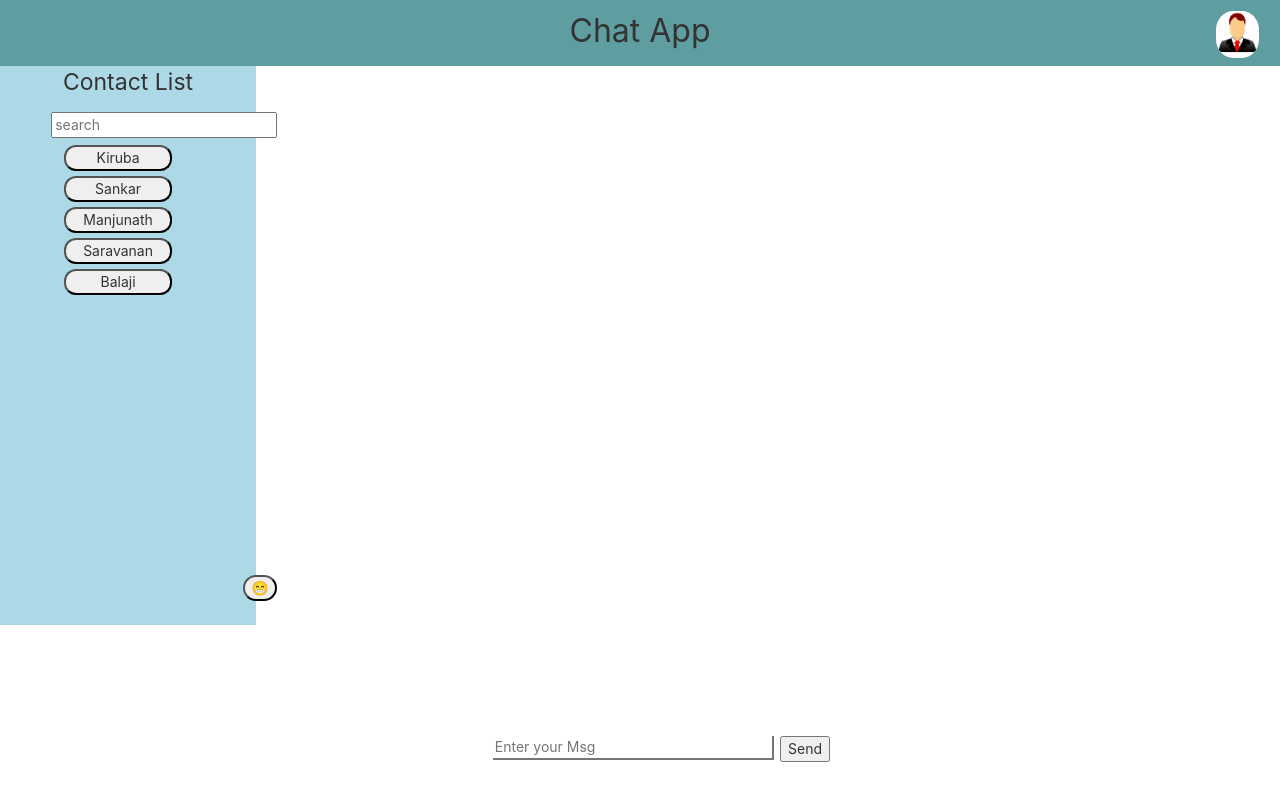
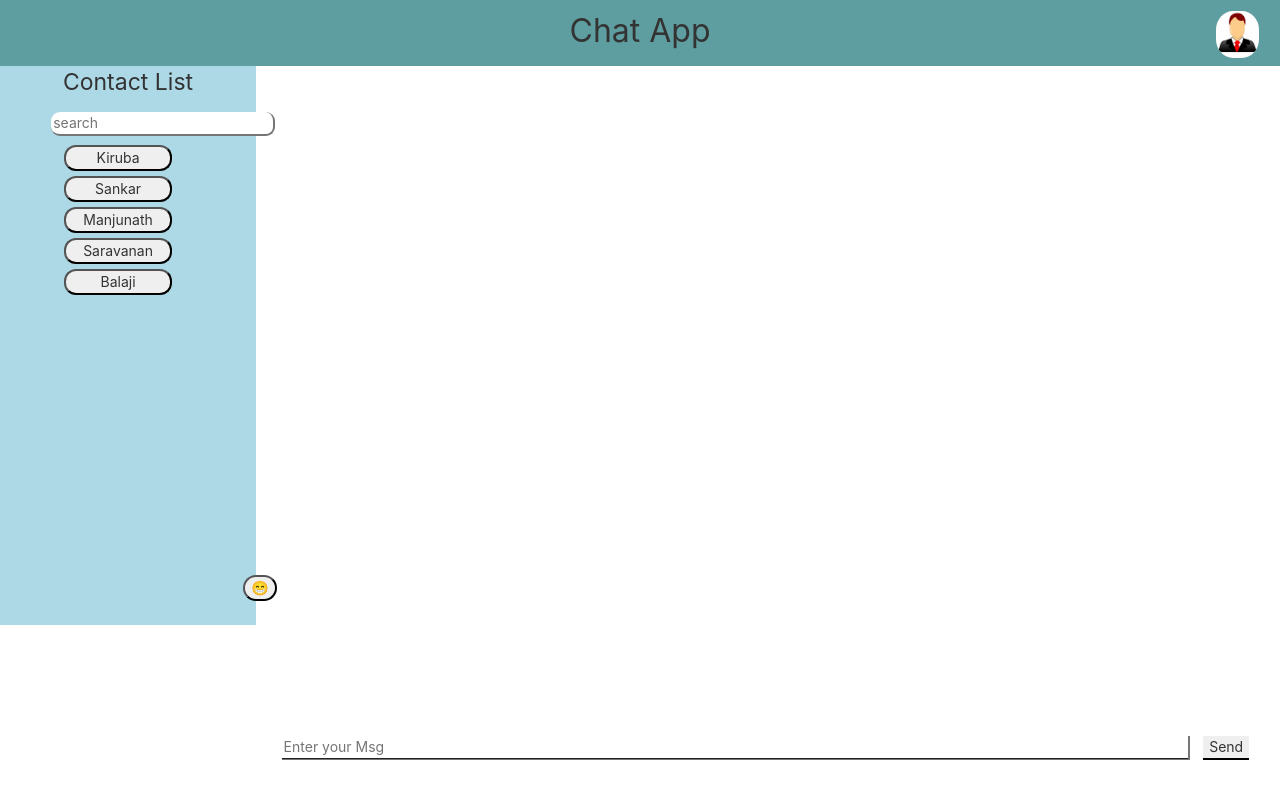
Before and after one commit to Kirubasankar-Dhnanapal/Chat-demo, a React (Create React App) app: page /#/chat in a window 1280 px wide. Built offline with nearby package versions, Linux system fonts and the light colour scheme.

Commit message:
css changes committ

```diff
--- a/src/App.css
+++ b/src/App.css
@@ -76,6 +76,25 @@
     width: 13%;
 }
 
+.sendButtonDiv {
+  position: fixed;
+    left: 94%;
+    border-top-style: none;
+    border-left-style: none;
+    border-right-style: none;
+    outline: none;
+}
+
+.textAreaDiv{
+  position: fixed;
+  width: 71%;
+  border-left-style: none;
+  border-top-style: none;
+  border-bottom-style: groove;
+  display: flex;
+  outline: none;
+}
+
 .signOutDiv{
   position: fixed;
   padding: 13px;
@@ -101,7 +120,15 @@
 .buttonDive {
     border-radius: 12px;
     width: 65%;
+    outline: none
 
+}
+
+.searchBox{
+  border-radius: 9px 9px 9px 9px;
+    border-left-style: none;
+    border-top-style: none;
+    outline: none;
 }
 
 .avatar {
@@ -130,15 +157,6 @@
   position: fixed;
   top: 92%;
   left: calc(100vh - 24%);
-}
-
-.textAreaDiv {
-  position: fixed;
-  width: 22%;
-  border-left-style: none;
-  border-top-style: none;
-  border-bottom-style: double;
-  display: flex;
 }
 
 .buttonDiv {
--- a/src/Chat.js
+++ b/src/Chat.js
@@ -169,17 +169,10 @@ class Chat extends Component {
                 <div style={{
                     position: 'fixed',
                     top: '92%',
-                    left: 'calc(100vh - 24%)'
+                    left: '22%'
                 }}>
-                    <input type='textarea' ref={this.chatRef} style={{
-                        position: 'fixed',
-                        width: '22%',
-                        borderLeftStyle: 'none',
-                        borderTopStyle: 'none',
-                        borderBottomStyle: 'double',
-                        display: 'flex'
-                    }} placeholder='Enter your Msg' onChange={this.sendText} value={this.state.sendText} />
-                    <button style={{ position: 'fixed', left: 'calc(100vh - 20px)' }} onClick={this.sendMessage}>Send</button>
+                    <input type='textarea' ref={this.chatRef} className='textAreaDiv' placeholder='Enter your Msg' onChange={this.sendText} value={this.state.sendText} />
+                    <button className='sendButtonDiv' onClick={this.sendMessage}>Send</button>
 
 
                 </div>
--- a/src/Contacts.js
+++ b/src/Contacts.js
@@ -27,7 +27,7 @@ class Contacts extends Component {
             <div>
 
                 <div style={{textAlign:'center',fontSize: 23}}>Contact List</div>
-                <div style={{position: 'fixed',left: '4%', marginTop: '1%',width:'calc(100vh - 35%)'}}><input type='text' placeholder='search' onChange={this.searchUser}></input></div>
+                <div style={{position: 'fixed',left: '4%', marginTop: '1%',width:'calc(100vh - 35%)'}}><input type='text' className='searchBox' placeholder='search' onChange={this.searchUser}></input></div>
                 <div className='wholeMessageDiv'>{
                     this.state.names.map(re=> <div style={{position: 'relative',marginTop: '5px'}}><button className='buttonDive'>{re}</button></div> )
                 }
--- a/src/index.js
+++ b/src/index.js
@@ -11,10 +11,11 @@ import DetailPage from './DetailPage';
 import Kiruba from './test/Kiruba';
 import Reducers from './Reducers';
 import LoginPage from './LoginPage';
+import CheckCounter from './CheckCounter';
 
 const store = createStore(Reducers);
 
-ReactDOM.render(<Provider store={store}><Routes/></Provider>, document.getElementById('root'));
+ReactDOM.render(<Routes/>, document.getElementById('root'));
 
 // If you want your app to work offline and load faster, you can change
 // unregister() to register() below. Note this comes with some pitfalls.
```
